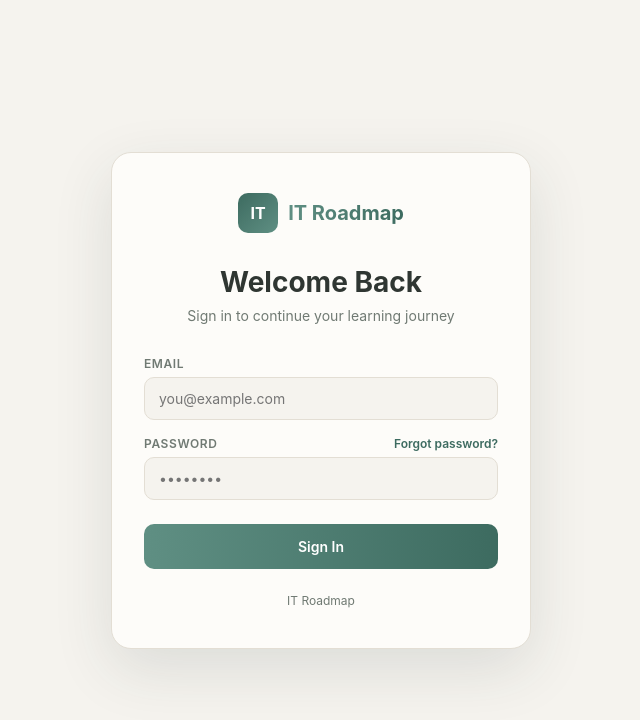
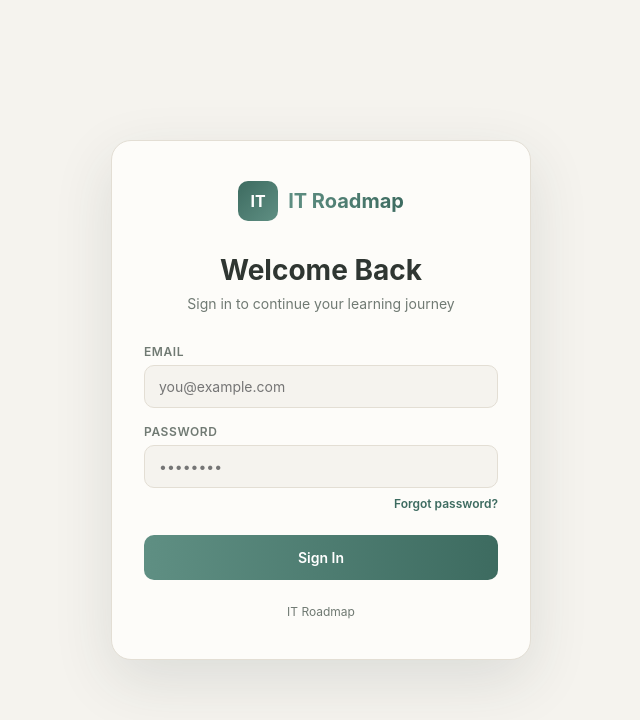
Before and after one commit to Riven-nen/ai-roadmap-generator, a Next.js app: page /login in a window 1280 px wide. Shown: the top 720 px of the page, without its empty margins (319-959 px from the left). Built offline with nearby package versions, Linux system fonts and the light colour scheme; no server answers.

Commit message:
fix(auth): move forgot-password link below the password field

```diff
--- a/src/app/login/login.module.css
+++ b/src/app/login/login.module.css
@@ -89,6 +89,12 @@
   gap: 12px;
 }
 
+.forgotRow {
+  display: flex;
+  justify-content: flex-end;
+  margin-top: 2px;
+}
+
 .inlineLink {
   color: var(--accent-strong);
   font-size: 0.75rem;
--- a/src/app/login/page.tsx
+++ b/src/app/login/page.tsx
@@ -70,12 +70,7 @@ function LoginForm() {
           </div>
 
           <div className={styles.field}>
-            <div className={styles.labelRow}>
-              <label className={styles.label} htmlFor="password">Password</label>
-              <Link href="/forgot-password" className={styles.inlineLink}>
-                Forgot password?
-              </Link>
-            </div>
+            <label className={styles.label} htmlFor="password">Password</label>
             <input
               id="password"
               type="password"
@@ -86,6 +81,11 @@ function LoginForm() {
               autoComplete="current-password"
               required
             />
+            <div className={styles.forgotRow}>
+              <Link href="/forgot-password" className={styles.inlineLink}>
+                Forgot password?
+              </Link>
+            </div>
           </div>
 
           {resetNotice && (
```
